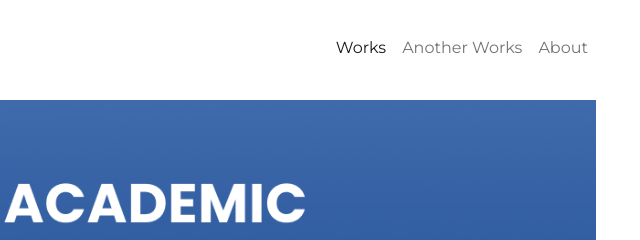
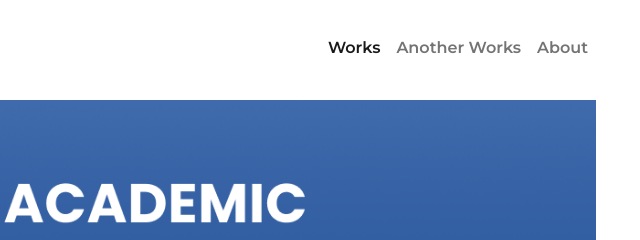
Before and after one commit to friendlyhulu/friendlyhulu.github.io, a plain HTML site: page dashboard.html in a window 1280 px wide. Shown: the top 240 px of the page, 592-1232 px from the left. Drawn offline with nearby package versions, Linux system fonts and the light colour scheme.

Commit message:
update nav

```diff
--- a/dashboard.html
+++ b/dashboard.html
@@ -30,13 +30,13 @@
             <div class="collapse navbar-collapse navbar-right" id="navbarNav">
               <ul class="navbar-nav">
                 <li class="nav-item">
-                  <a style="font-weight: 500;" class="nav-link active" href="index.html">Works</a>
+                  <a class="nav-link active" href="index.html">Works</a>
                 </li>
                 <li class="nav-item">
-                  <a style="font-weight: 500;" class="nav-link" href="another.html">Another Works</a>
+                  <a class="nav-link" href="another.html">Another Works</a>
                 </li>
                 <li class="nav-item">
-                  <a style="font-weight: 500;" class="nav-link" href="about.html">About</a>
+                  <a class="nav-link" href="about.html">About</a>
                 </li>
               </ul>
             </div>
--- a/style.css
+++ b/style.css
@@ -301,5 +301,5 @@ hr {
 
 #myDiv {
     display: none;
-
+    }
 }
```
Also changed, not shown: about.html (+3 -3 lines), another.html (+3 -3 lines), astramotor.html (+3 -3 lines), maribelajar.html (+3 -3 lines).
